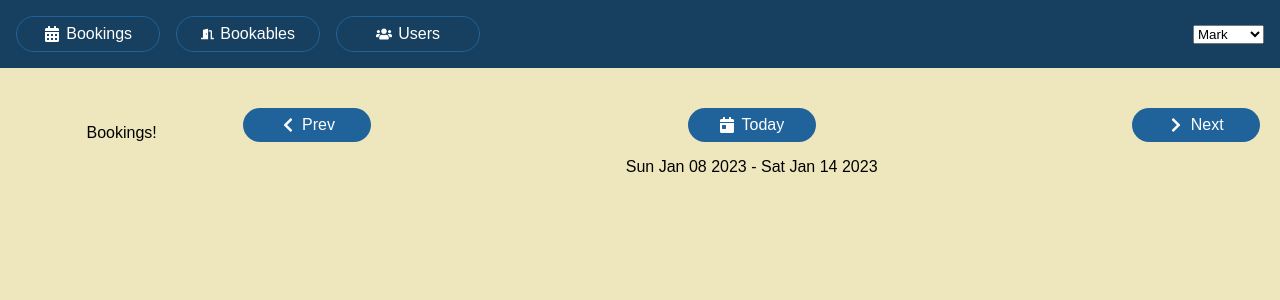
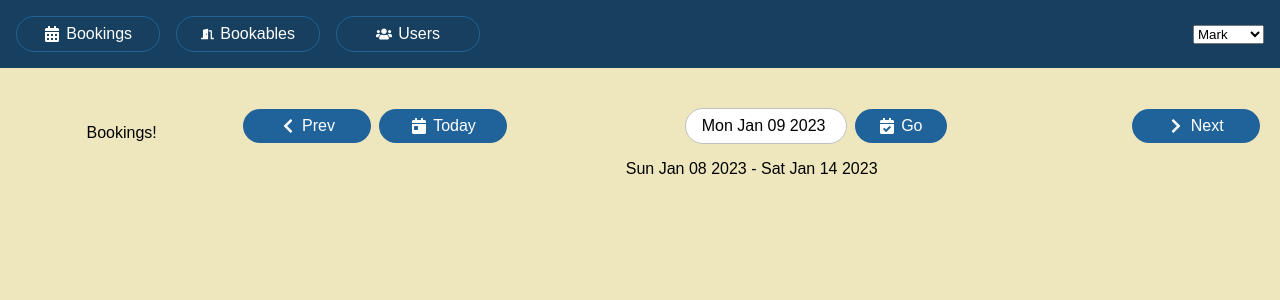
Before and after one commit to Abbracx/react-hooks-in-action, a React (Create React App) app: page /bookings in a window 1280 px wide. Shown: the top 300 px of the page. Built offline with nearby package versions, Linux system fonts and the light colour scheme; data requests are answered from the project's data file.

Commit message:
update WeekPicker to be able to pick specific date

```diff
--- a/src/components/Bookings/WeekPicker.js
+++ b/src/components/Bookings/WeekPicker.js
@@ -1,11 +1,34 @@
-import { useReducer } from "react";
+import { useReducer, useRef, useState } from "react";
 import reducer from "./weekReducer";
 import { getWeek } from "../../utils/date-wrangler";
-import {FaChevronLeft, FaCalendarDay, FaChevronRight} from "react-icons/fa";
+import {
+    FaChevronLeft,
+    FaCalendarDay,
+    FaChevronRight,
+    FaCalendarCheck
+} from "react-icons/fa";
 
 
 export default function WeekPicker({date}) {
-    const [week, dispatch] = useReducer(reducer, date, getWeek) // Generate the initial state, passing date to getWeek.
+
+    // Generate the initial state, passing date to getWeek.
+    const [week, dispatch] = useReducer(reducer, date, getWeek)
+    const [dateText, setDateText] = useState(new Date())
+    // const textboxRef = useRef();
+
+    /*
+        1. Define a handler for the Go button
+        2. Dispatch the SET_DATE action.
+        3. Use the ref to get the text value in the text box.
+    */
+
+    function gotoDate() {
+        dispatch({
+            type: "SET_DATE",
+            payload: dateText
+            // payload: textboxRef.current.value
+        })
+    }
 
     return (
         <div>
@@ -26,6 +49,25 @@ export default function WeekPicker({date}) {
                     <span>Today</span>
                 </button>
 
+                <span>
+                    <input
+                        type="text"
+                        // ref={textboxRef}
+                        placeholder="e.g. 2020-09-02"
+                        // defaultValue={new Date()}
+                        value={dateText}
+                        onChange={(e) => setDateText(e.target.value)}
+                    />
+
+                    <button
+                        className="go btn"
+                        onClick={gotoDate}
+                    >
+                        <FaCalendarCheck/>
+                        <span>Go</span>
+                    </button>
+                </span>
+
                 <button
                     className="btn"
                     onClick={() => dispatch({ type: "NEXT_WEEK"})}
```
